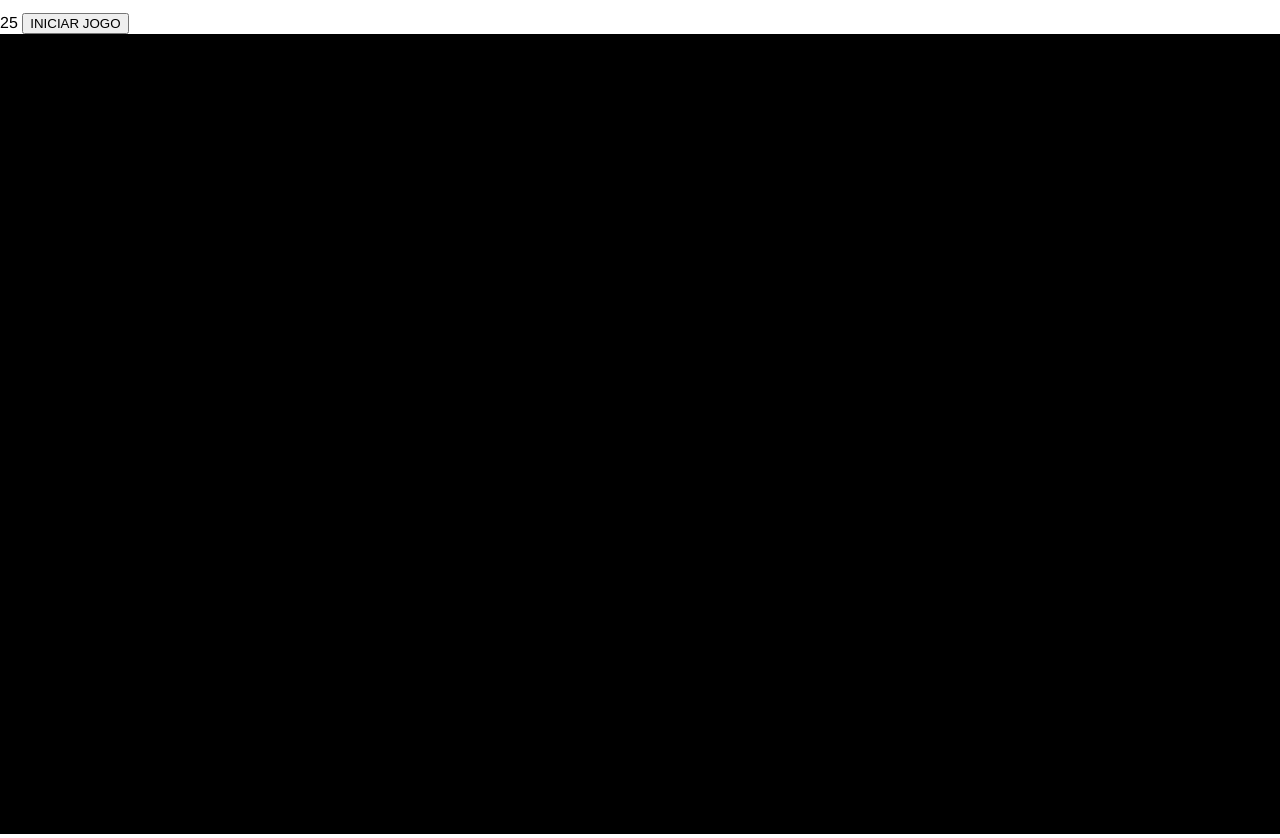
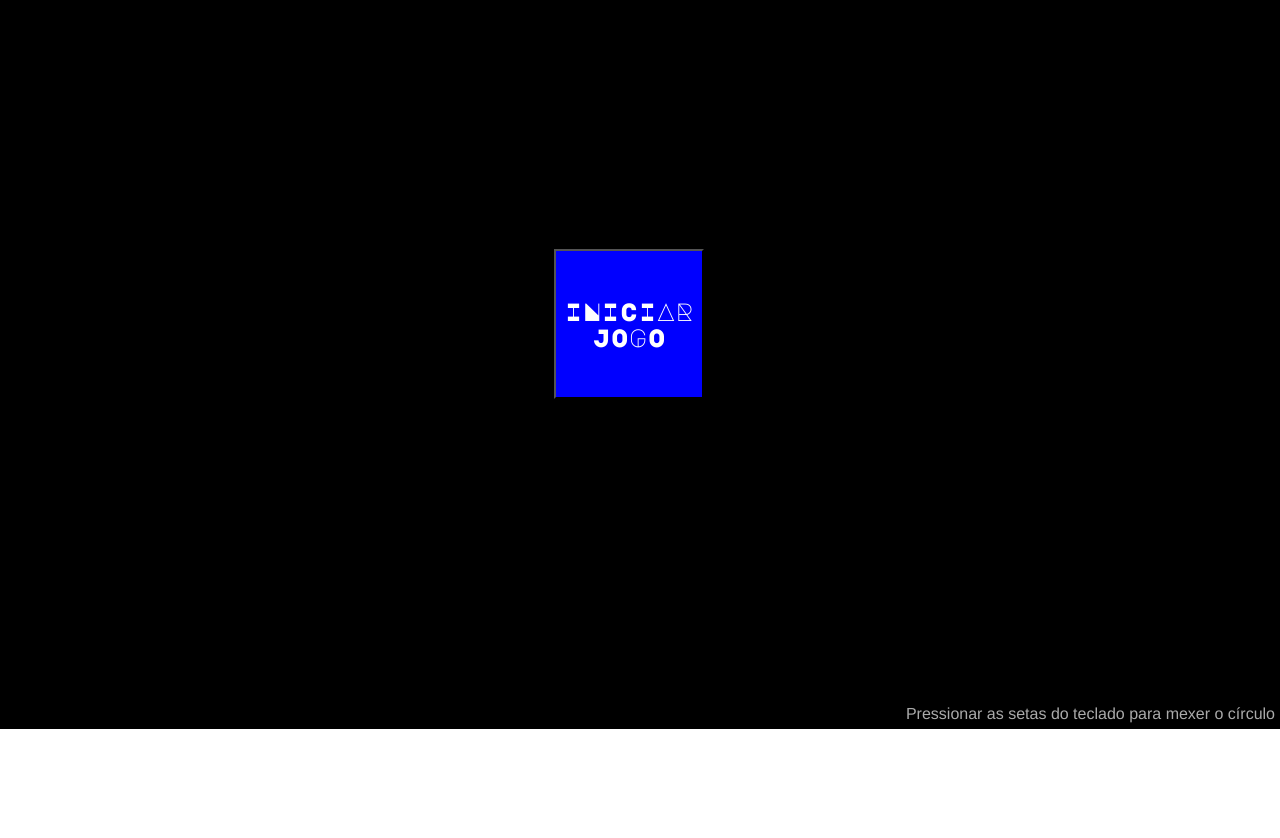
Before and after one commit to Denis-Lima/bouncing-balls-js, a plain HTML site: page index.html in a window 1280 px wide. Shown: the part 71-909 px from the top of the page. After the commit the page ends 804 px from the top, so only its background shows below. Drawn offline with Linux system fonts and the light colour scheme.

Commit message:
css master

```diff
--- a/style.css
+++ b/style.css
@@ -23,3 +23,48 @@ h1 {
   color: transparent;
   text-shadow: 0 0 4px white;
 }
+
+p {
+  position: absolute;
+  margin: 0;
+  top: 35px;
+  right: 30px;
+  color: #aaa;
+}
+
+#controles {
+  position: absolute;
+  margin: 0;
+  top: 97%;
+  right: 5px;
+  color: #aaa;
+
+}
+
+span {
+  position: absolute;
+  margin: 0;
+  top: 35px;
+  right: 5px;
+  color: #aaa;
+}
+
+#start {
+  position: absolute;
+  top: 40%;
+  right: 45%;
+  width: 150px;
+  height: 150px;
+  font-size: 25px;
+  font-family: 'Major Mono Display', monospace;
+  background-color: blue;
+  color: white;
+}
+
+#msg-vencedor {
+  position: absolute;
+  top: 30%;
+  right: 35%;
+  font-size: 25px;
+  color: red;
+}
```
